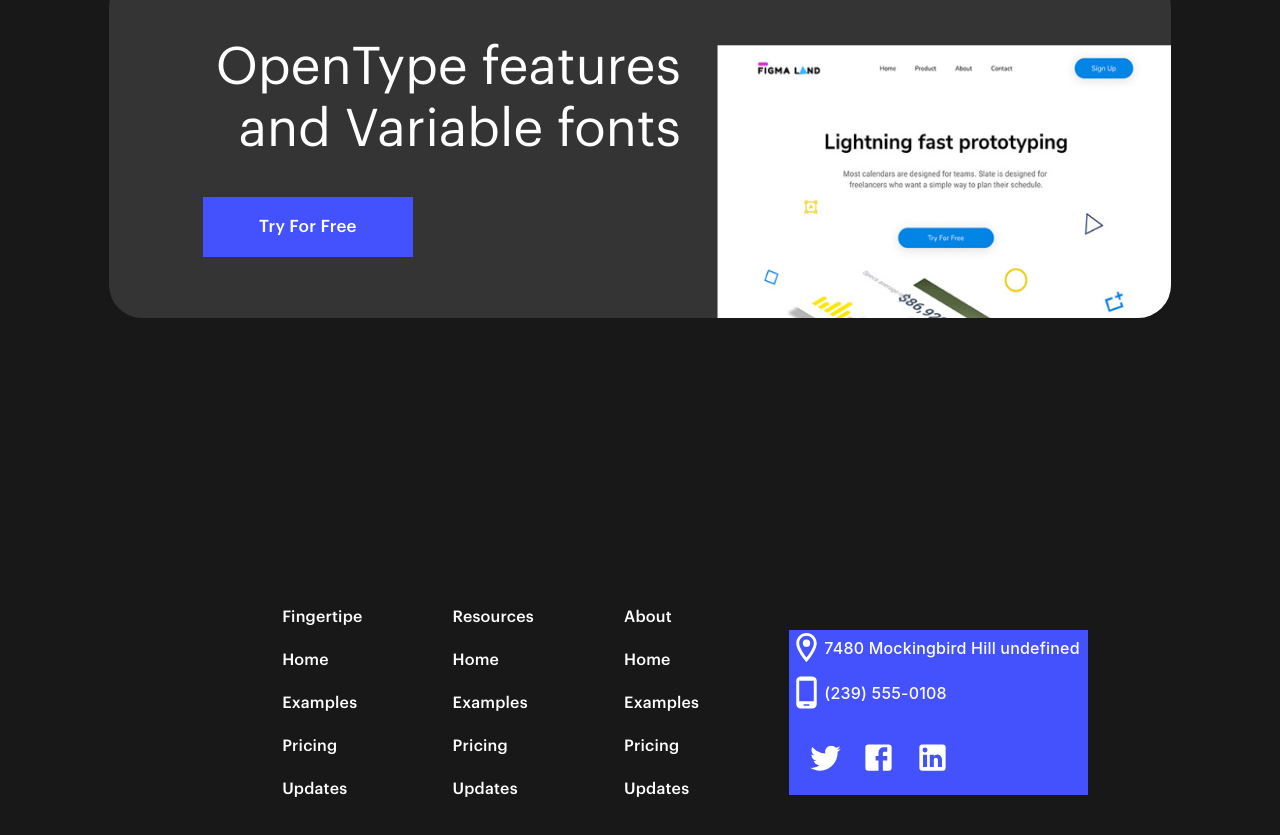
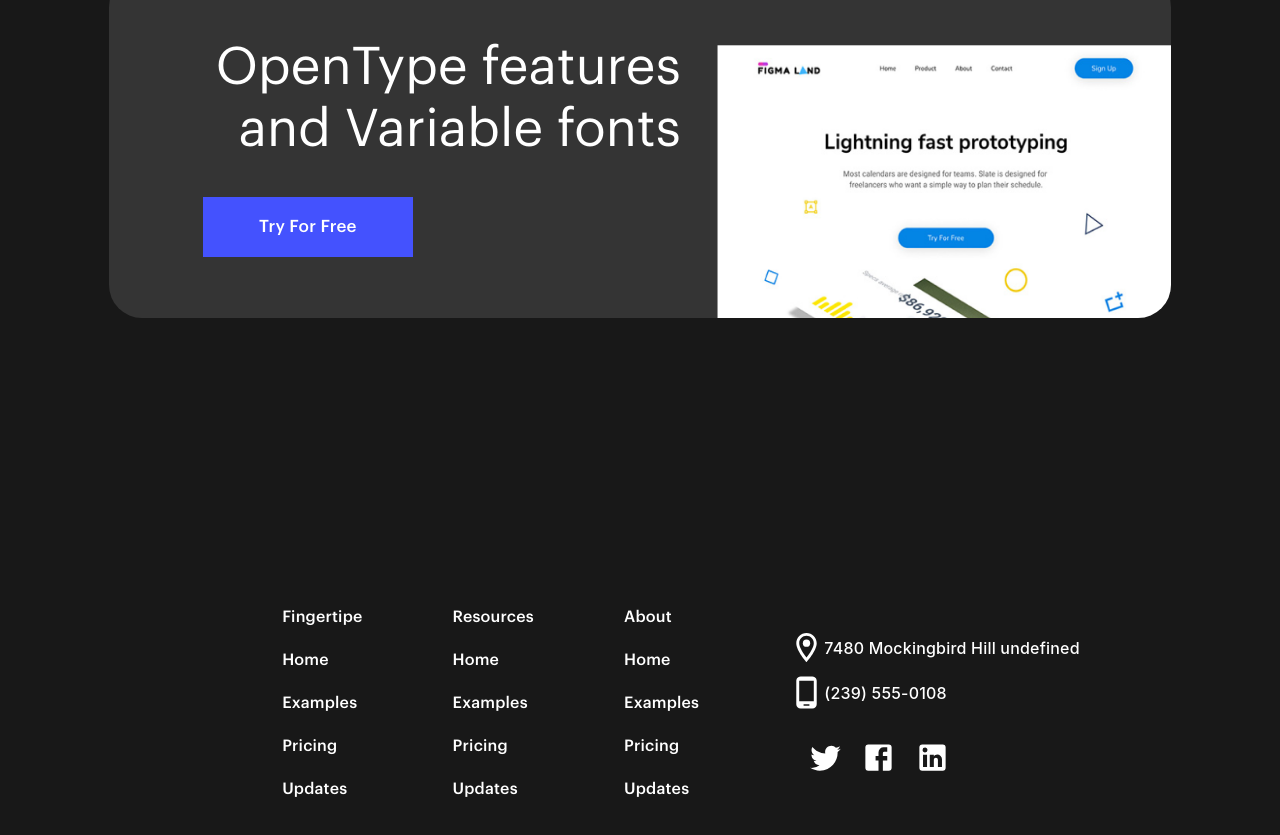
Before and after one commit to TheDa21crj/Landing-Page, a React (Create React App) app: page / in a window 1280 px wide. Shown: the part 6181-7016 px from the top of the page. Built offline with nearby package versions, Linux system fonts and the light colour scheme.

Commit message:
Update Footer.css

```diff
--- a/src/Components/Css/Footer.css
+++ b/src/Components/Css/Footer.css
@@ -66,5 +66,4 @@
 
 .ContactUsDiv {
     width: 35%;
-    background-color: #4452fe;
 }
```
